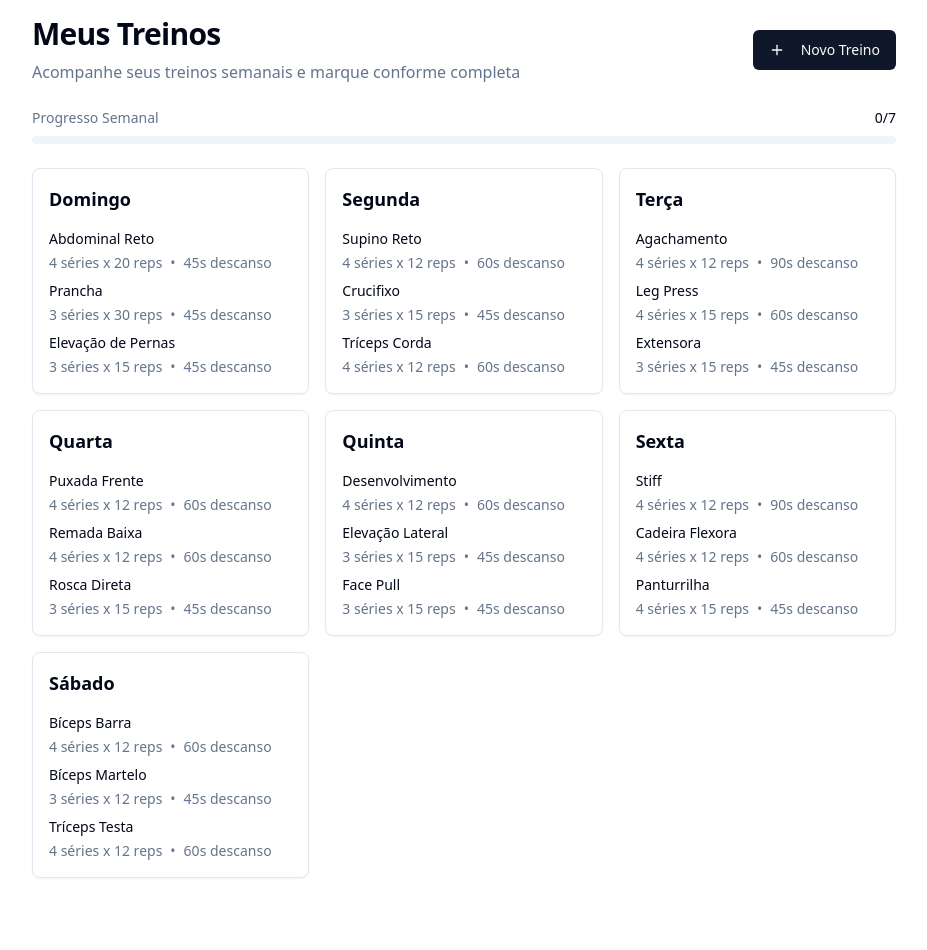
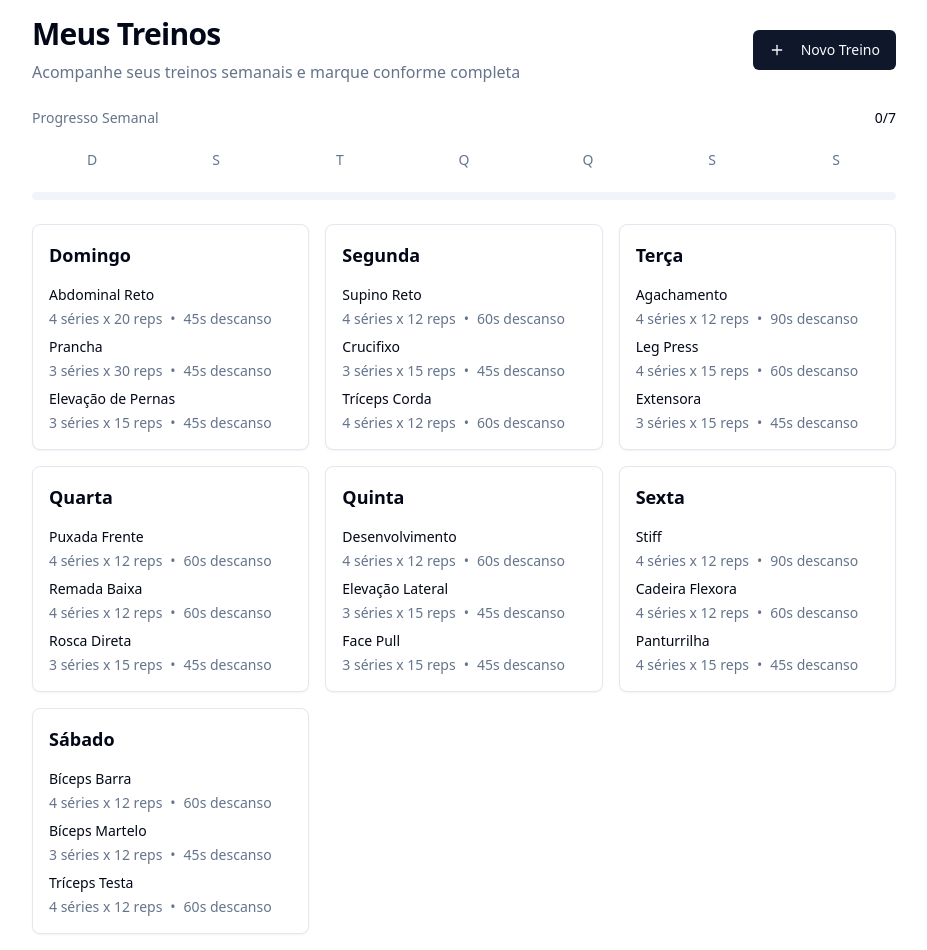
Before and after one commit to lucia-ai-assist/gym-weekly-planner-79, a React (Vite) app: page / in a window 1280 px wide. Shown: the whole page, without its empty margins (176-1103 px from the left). Before the commit the page ends 894 px from the top, so only its background shows below. Built offline with nearby package versions, Linux system fonts and the light colour scheme.

Commit message:
Improve weekly progress display
Add day initials to weekly progress display.  Completed days will be marked with a check and clicking a day will open a calendar showing completed days for that month.

```diff
--- a/src/components/WeekProgress.tsx
+++ b/src/components/WeekProgress.tsx
@@ -1,20 +1,75 @@
 
+import { useState } from "react";
 import { Progress } from "@/components/ui/progress";
+import { Popover, PopoverContent, PopoverTrigger } from "@/components/ui/popover";
+import { Calendar } from "@/components/ui/calendar";
+import { CheckCircle2 } from "lucide-react";
+import { cn } from "@/lib/utils";
 
 interface WeekProgressProps {
-  completedWorkouts: number;
+  completedWorkouts: string[];
   totalWorkouts: number;
 }
 
+const WEEK_DAYS = ["D", "S", "T", "Q", "Q", "S", "S"];
+const FULL_DAYS = ["Domingo", "Segunda", "Terça", "Quarta", "Quinta", "Sexta", "Sábado"];
+
 export function WeekProgress({ completedWorkouts, totalWorkouts }: WeekProgressProps) {
-  const progress = (completedWorkouts / totalWorkouts) * 100;
+  const [date, setDate] = useState<Date>(new Date());
+  const progress = (completedWorkouts.length / totalWorkouts) * 100;
 
   return (
-    <div className="space-y-2">
+    <div className="space-y-4">
       <div className="flex justify-between items-center">
         <p className="text-sm text-muted-foreground">Progresso Semanal</p>
-        <p className="text-sm font-medium">{completedWorkouts}/{totalWorkouts}</p>
+        <p className="text-sm font-medium">{completedWorkouts.length}/{totalWorkouts}</p>
       </div>
+
+      <div className="grid grid-cols-7 gap-1 mb-2">
+        {WEEK_DAYS.map((day, index) => {
+          const isCompleted = completedWorkouts.includes(FULL_DAYS[index]);
+
+          return (
+            <Popover key={day}>
+              <PopoverTrigger asChild>
+                <button
+                  className={cn(
+                    "relative h-8 rounded-md text-sm font-medium transition-colors",
+                    "hover:bg-muted flex items-center justify-center",
+                    isCompleted ? "text-primary" : "text-muted-foreground"
+                  )}
+                >
+                  {day}
+                  {isCompleted && (
+                    <CheckCircle2 className="w-3 h-3 absolute -top-1 -right-1 text-primary" />
+                  )}
+                </button>
+              </PopoverTrigger>
+              <PopoverContent className="w-auto p-0" align="start">
+                <Calendar
+                  mode="single"
+                  selected={date}
+                  onSelect={(date) => date && setDate(date)}
+                  className="rounded-md border"
+                  modifiers={{
+                    completed: (date) => {
+                      const dayName = FULL_DAYS[date.getDay()];
+                      return completedWorkouts.includes(dayName);
+                    }
+                  }}
+                  modifiersStyles={{
+                    completed: {
+                      backgroundColor: "hsl(var(--primary))",
+                      color: "hsl(var(--primary-foreground))"
+                    }
+                  }}
+                />
+              </PopoverContent>
+            </Popover>
+          );
+        })}
+      </div>
+
       <Progress value={progress} className="h-2" />
     </div>
   );
--- a/src/pages/Index.tsx
+++ b/src/pages/Index.tsx
@@ -141,7 +141,7 @@ const Index = () => {
         </div>
 
         <WeekProgress
-          completedWorkouts={completedWorkouts.length}
+          completedWorkouts={completedWorkouts}
           totalWorkouts={workouts.length}
         />
 
```
